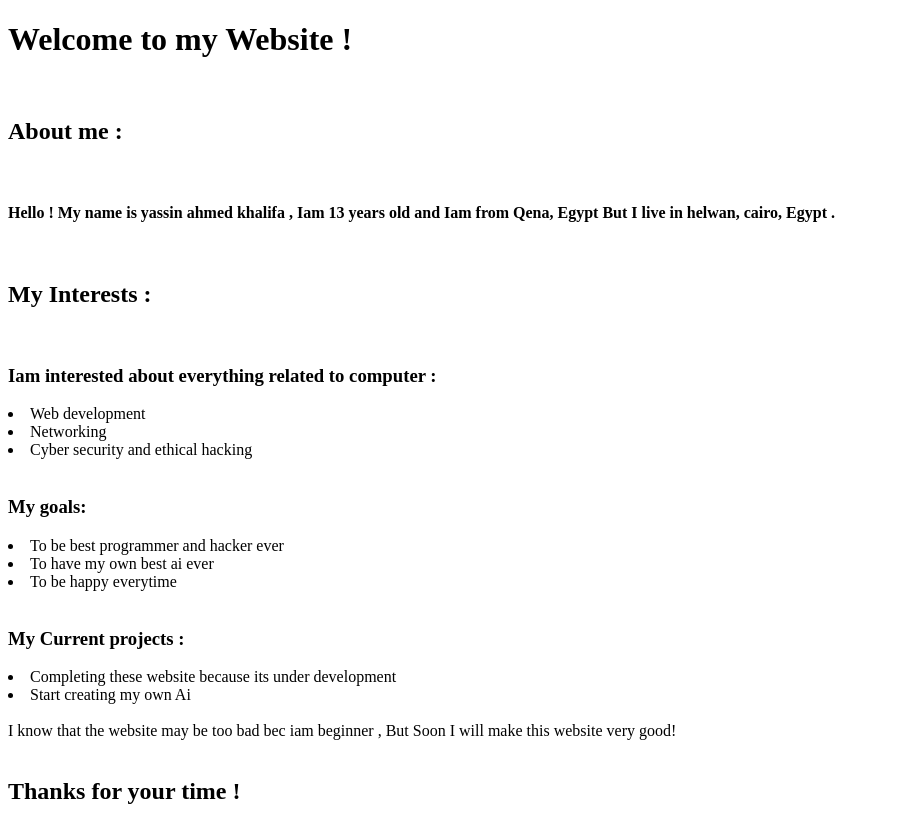
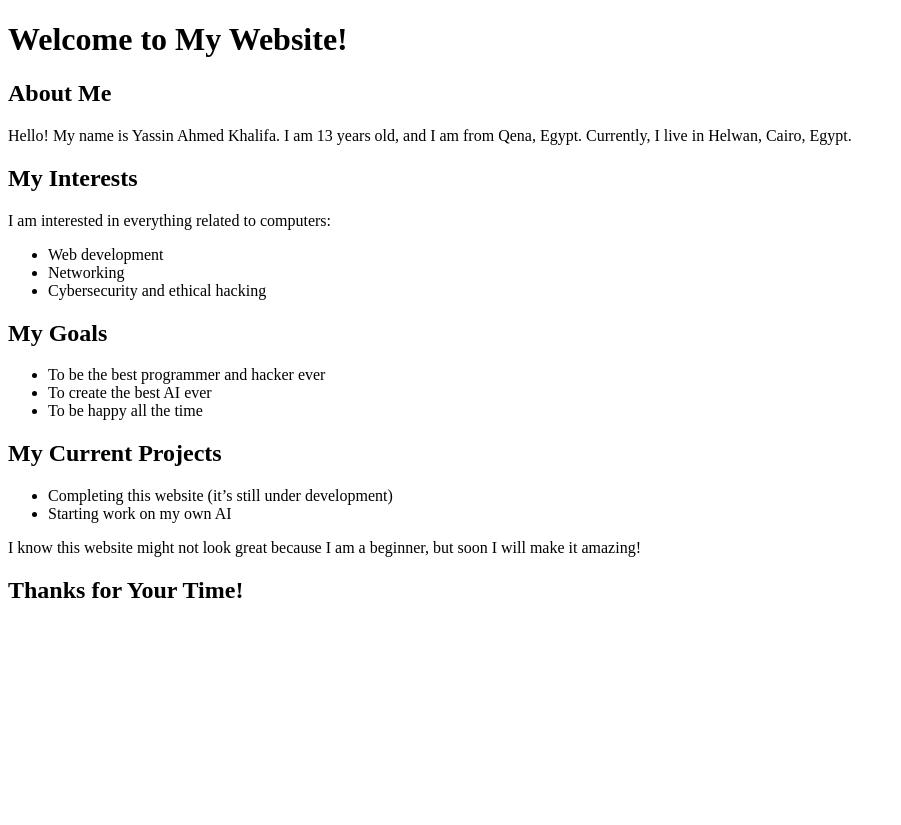
Before and after one commit to UnstoppableForce13/My_website, a plain HTML site: page index.html in a window 1280 px wide. Shown: the whole page, without its empty margins (0-901 px from the left). After the commit the page ends 800 px from the top, so only its background shows below. Drawn offline with Linux system fonts and the light colour scheme.

Commit message:
Update index.html

```diff
--- a/index.html
+++ b/index.html
@@ -1,51 +1,55 @@
 <!DOCTYPE html>
+<html>
+<head>
+    <title>Yassin's Website</title>
+    <meta charset="UTF-8">
+    <meta name="viewport" content="width=device-width, initial-scale=1.0">
+</head>
+<body>
+    <header>
+        <h1>Welcome to My Website!</h1>
+    </header>
 
-<html>
-    <head>
-        <title>Yassin website</title>
-    </head>
+    <main>
+        <section>
+            <h2>About Me</h2>
+            <p>Hello! My name is Yassin Ahmed Khalifa. I am 13 years old, and I am from Qena, Egypt. Currently, I live in Helwan, Cairo, Egypt.</p>
+        </section>
 
-    <body>
-        <h1>Welcome to my Website !</h1>
-    </body>
-          <br/>
-     <body>
-        <h2>About me :</h2>
-     </body>
-           <br/>
-     <body>
-        <h4>Hello ! My name is yassin ahmed khalifa , Iam 13 years old and Iam from Qena, Egypt But I live in helwan, cairo, Egypt .</h4>
-     </body>
-           <br/>
-     <body>
-        <h2>My Interests :</h2>
-     </body>
-           <br/>
-     <body>
-        <h3>Iam interested about everything related to computer :</h4>
-        <li>Web development</li>
-        <li>Networking</li>
-        <li>Cyber security and ethical hacking</li>
-     </body>
-           <br/>
-     <body>
-         <h3>My goals:</h3>
-         <li>To be best programmer and hacker ever</li>
-         <li>To have my own best ai ever</li>
-         <li>To be happy everytime</li>
-     </body>
-           <br/>
-      <body>
-         <h3>My Current projects :</h3>
-         <li>Completing these website because its under development </li>
-         <li> Start creating my own Ai  </li>
-      </body>
-          <br/>
-      <body>
-            <article>I know that the website may be too bad bec iam beginner , But Soon I will make this website very good!</article>
-      </body>
-         <br/>
-      <body>
-            <h2>Thanks for your time !</h2>
-      </body>
+        <section>
+            <h2>My Interests</h2>
+            <p>I am interested in everything related to computers:</p>
+            <ul>
+                <li>Web development</li>
+                <li>Networking</li>
+                <li>Cybersecurity and ethical hacking</li>
+            </ul>
+        </section>
+
+        <section>
+            <h2>My Goals</h2>
+            <ul>
+                <li>To be the best programmer and hacker ever</li>
+                <li>To create the best AI ever</li>
+                <li>To be happy all the time</li>
+            </ul>
+        </section>
+
+        <section>
+            <h2>My Current Projects</h2>
+            <ul>
+                <li>Completing this website (it’s still under development)</li>
+                <li>Starting work on my own AI</li>
+            </ul>
+        </section>
+
+        <section>
+            <p>I know this website might not look great because I am a beginner, but soon I will make it amazing!</p>
+        </section>
+    </main>
+
+    <footer>
+        <h2>Thanks for Your Time!</h2>
+    </footer>
+</body>
 </html>
```
